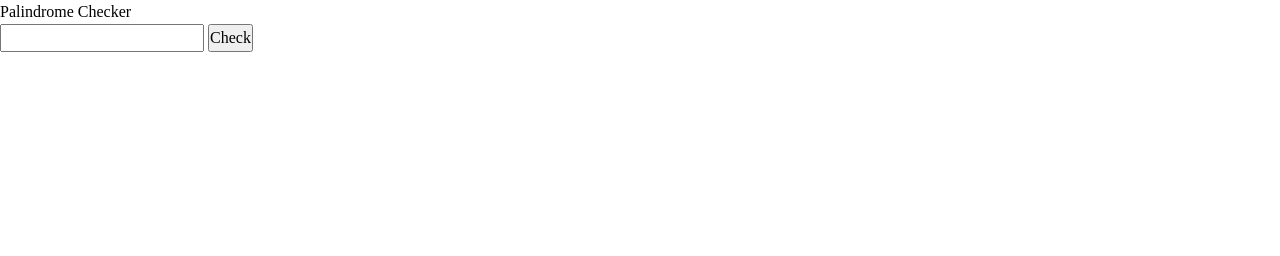
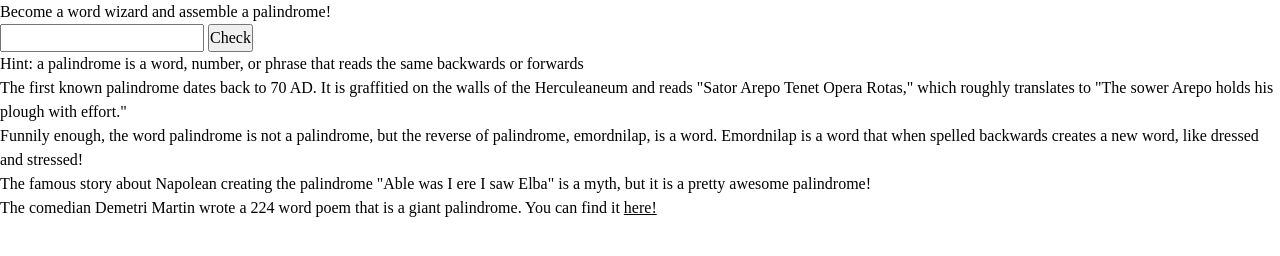
Before and after one commit to thebiparadox/palindrome-checker, a plain HTML site: page index.html in a window 1280 px wide. Drawn offline with Linux system fonts and the light colour scheme.

Commit message:
Updated index.html

```diff
--- a/index.html
+++ b/index.html
@@ -7,8 +7,8 @@
         <link rel="stylesheet" href="styles.css">
         <title>Palindrome Checker</title>
     </head>
-   <body>
-  <header>Palindrome Checker</header>
+  <body>
+  <header>Become a word wizard and assemble a palindrome!</header>
   <main>
     <div id="input">
       <input type="text" id="text-input" name="text-input" value="" required>
@@ -17,6 +17,23 @@
     <div>
       <output id="result"></output>
     </div>
+    <div>
+      <p>Hint: a palindrome is a word, number, or phrase that reads the same backwards or forwards</p>
+    </div>
+    <div>
+      <p>The first known palindrome dates back to 70 AD. It is graffitied on the walls of the Herculeaneum and reads "Sator Arepo Tenet Opera Rotas," which roughly translates to "The sower Arepo holds his plough with effort."</p>
+    </div>
+    <div>
+      <p>Funnily enough, the word palindrome is not a palindrome, but the reverse of palindrome, emordnilap, is a word. Emordnilap is a word that when spelled backwards creates a new word, like dressed and stressed!</p>
+    </div>
+    <div>
+      <p>The famous story about Napolean creating the palindrome "Able was I ere I saw Elba" is a myth, but it is a pretty awesome palindrome!</p>
+    </div>
+    <div>
+      <p>
+        The comedian Demetri Martin wrote a 224 word poem that is a giant palindrome. You can find it <a href="https://www.neatorama.com/2009/02/18/a-224-word-palindrome/" target=blank>here!</a>
+      </p>
+    </div>
   </main>
   <script src="./script.js"></script>
 </body>
```
